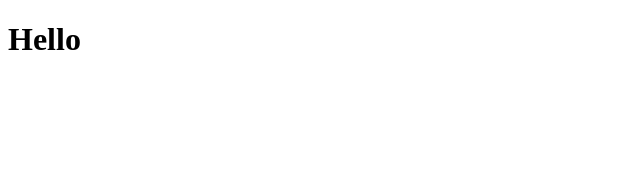
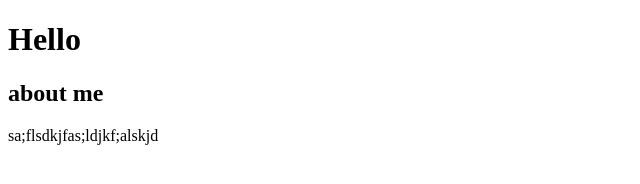
Before and after one commit to reiya97/gitWeb, a plain HTML site: page index.html in a window 1280 px wide. Shown: the whole page, without its empty margins (0-640 px from the left). Drawn offline with Linux system fonts and the light colour scheme.

Commit message:
second commit
add about me

```diff
--- a/index.html
+++ b/index.html
@@ -6,5 +6,7 @@
 </head>
 <body>
     <h1>Hello</h1>
+    <h2>about me</h2>
+    <p>sa;flsdkjfas;ldjkf;alskjd</p>
 </body>
 </html>
```
